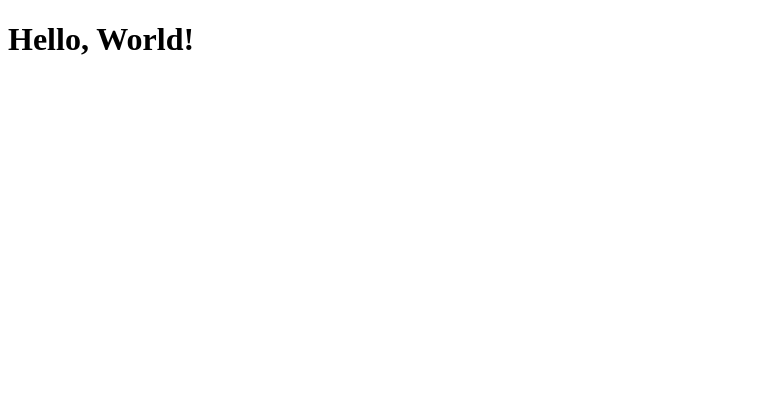
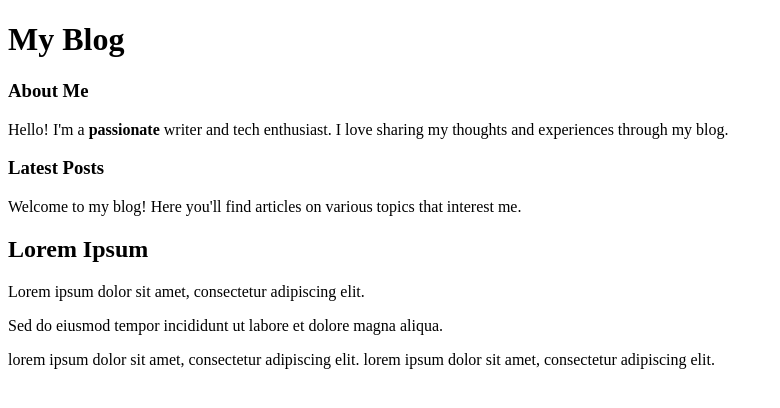
Before and after one commit to MuneeburRehman-29/Learning-Fullstack-, a plain HTML site: page html-boilerplate/index.html in a window 1280 px wide. Shown: the whole page, without its empty margins (0-780 px from the left). Drawn offline with Linux system fonts and the light colour scheme.

Commit message:
Started my blog

```diff
--- a/html-boilerplate/index.html
+++ b/html-boilerplate/index.html
@@ -3,9 +3,18 @@
 <head>
     <meta charset="UTF-8">
     <meta name="viewport" content="width=device-width, initial-scale=1.0">
-    <title>Document</title>
+    <title>My Blog</title>
 </head>
 <body>
-    <h1>Hello, World!</h1>
+    <h1>My Blog</h1>
+    <h3>About Me</h3>
+    <p>Hello! I'm a <strong>passionate</strong> writer and tech enthusiast. I love sharing my thoughts and experiences through my blog.</p>
+
+    <h3>Latest Posts</h3>
+    <p>Welcome to my blog! Here you'll find articles on various topics that interest me.</p>
+    <h2>Lorem Ipsum</h2>
+    <p>Lorem ipsum dolor sit amet, consectetur adipiscing elit.</p>
+    <p>Sed do eiusmod tempor incididunt ut labore et dolore magna aliqua. </p>
+    lorem ipsum dolor sit amet, consectetur adipiscing elit. lorem ipsum dolor sit amet, consectetur adipiscing elit.</p>
 </body>
 </html>
```
